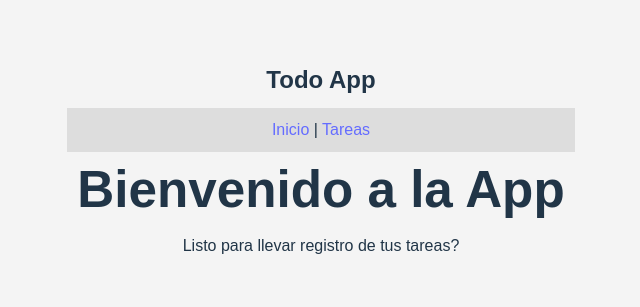
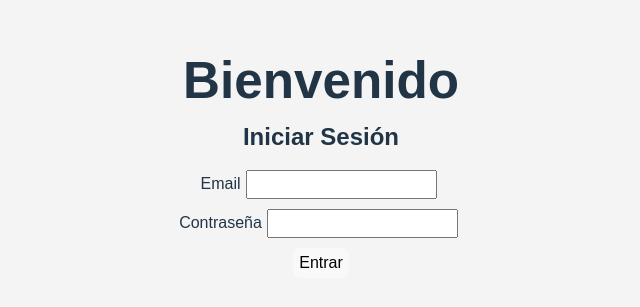
Before and after one commit to Emmanuelfwd/To-do-List-React-Emmanuel, a React (Vite) app: page / in a window 1280 px wide. Shown: the part 237-544 px from the top of the page, without its empty margins (319-959 px from the left). Built offline with nearby package versions, Linux system fonts and the light colour scheme.

Commit message:
login y registro añadidos

```diff
--- /dev/null
+++ b/src/Components/Login.jsx
@@ -0,0 +1,55 @@
+import React, { useState } from 'react'
+import { useNavigate } from 'react-router-dom'
+import { motion } from 'motion/react'
+
+function Login() {
+  const [email, setEmail] = useState('')
+  const [password, setPassword] = useState('')
+  const [error, setError] = useState('')
+  const navigate = useNavigate()
+
+  const handleLogin = (e) => {
+    e.preventDefault()
+
+    if (email === 'test@correo.com' && password === '123456') {
+      navigate('/home')
+    } else {
+      setError('Correo o contraseña incorrectos')
+    }
+  }
+
+  return (
+    <motion.div
+      className="login-container"
+      initial={{ opacity: 0, y: -40 }}
+      animate={{ opacity: 1, y: 0 }}
+      transition={{ duration: 0.5 }}
+    >
+      <h2>Iniciar Sesión</h2>
+      <form onSubmit={handleLogin}>
+        <div>
+          <label>Email</label>
+          <input
+            type="email"
+            value={email}
+            onChange={(e) => setEmail(e.target.value)}
+            required
+          />
+        </div>
+        <div>
+          <label>Contraseña</label>
+          <input
+            type="password"
+            value={password}
+            onChange={(e) => setPassword(e.target.value)}
+            required
+          />
+        </div>
+        {error && <p style={{ color: 'red' }}>{error}</p>}
+        <button type="submit">Entrar</button>
+      </form>
+    </motion.div>
+  )
+}
+
+export default Login
--- a/src/Components/Navbar.jsx
+++ b/src/Components/Navbar.jsx
@@ -1,15 +1,34 @@
 import React from 'react'
 import {Link} from 'react-router-dom'
+import { motion } from 'motion/react'
+
 
 function Navbar() {
+
   return (
-    <div>
-      <h2>Todo App</h2>
-      <nav>
+    <motion.div
+
+    className="navbar"
+      initial={{ y: -60, opacity: 0 }}
+      animate={{ y: 0, opacity: 1 }}
+      transition={{ duration: 0.6, ease: 'easeOut' }}>
+      <motion.h2
+      initial={{ x: -100, opacity: 0 }}
+      animate={{ x: 0, opacity: 1 }}
+      transition={{ duration: 0.6, ease: 'easeOut' }}
+      >
+          Todo App
+      </motion.h2>
+
+      <motion.nav
+      initial={{ x: 100, opacity: 0 }}
+      animate={{ x: 0, opacity: 1 }}
+      transition={{ duration: 0.6, ease: 'easeOut', delay: 0.2 }}
+      >
         <Link to="/">Inicio</Link> |
         <Link to="/Todo"> Tareas</Link>
-      </nav>
-    </div>
+      </motion.nav>
+    </motion.div>
   )
 }
 
--- /dev/null
+++ b/src/Components/Registro.jsx
@@ -0,0 +1,63 @@
+import React from 'react'
+import { motion } from 'motion/react'
+import { Link } from 'react-router-dom'
+
+function Registro() {
+  return (
+    <motion.div
+      className="registro-container"
+      initial={{ opacity: 0, y: 40 }}
+      animate={{ opacity: 1, y: 0 }}
+      transition={{ duration: 0.5, ease: 'easeOut' }}
+    >
+      <h2>Crear Cuenta</h2>
+      <form className="registro-form">
+        <motion.div
+          className="form-group"
+          initial={{ opacity: 0, x: 30 }}
+          animate={{ opacity: 1, x: 0 }}
+          transition={{ delay: 0.2, duration: 0.4 }}
+        >
+          <label htmlFor="name">Nombre completo</label>
+          <input id="name" type="text" placeholder="Juan Pérez" required />
+        </motion.div>
+
+        <motion.div
+          className="form-group"
+          initial={{ opacity: 0, x: 30 }}
+          animate={{ opacity: 1, x: 0 }}
+          transition={{ delay: 0.4, duration: 0.4 }}
+        >
+          <label htmlFor="email">Correo electrónico</label>
+          <input id="email" type="email" placeholder="tucorreo@ejemplo.com" required />
+        </motion.div>
+
+        <motion.div
+          className="form-group"
+          initial={{ opacity: 0, x: 30 }}
+          animate={{ opacity: 1, x: 0 }}
+          transition={{ delay: 0.6, duration: 0.4 }}
+        >
+          <label htmlFor="password">Contraseña</label>
+          <input id="password" type="password" placeholder="********" required />
+        </motion.div>
+
+        <motion.button
+          type="submit"
+          className="btn-registro"
+          whileHover={{ scale: 1.05 }}
+          whileTap={{ scale: 0.95 }}
+          transition={{ duration: 0.2 }}
+        >
+          Registrarse
+        </motion.button>
+      </form>
+
+      <p className="switch-link">
+        ¿Ya tienes cuenta? <Link to="/login">Inicia sesión</Link>
+      </p>
+    </motion.div>
+  )
+}
+
+export default Registro
--- a/src/Pages/Home.jsx
+++ b/src/Pages/Home.jsx
@@ -1,13 +1,25 @@
 import React from 'react'
 import Navbar from '../Components/Navbar'
+import {motion}  from "motion/react";
 
 
 function Home() {
   return (
     <div>
         <Navbar />
-        <h1>Bienvenido a la App</h1>
-        <p>Listo para llevar registro de tus tareas?</p>
+        <motion.h1
+        initial={{ y: -100, opacity: 0 }}
+        animate={{ y: 0, opacity: 1 }}
+        transition={{ type: 'spring', stiffness: 120, damping: 8 }}
+
+        >Bienvenido a la App</motion.h1>
+        <motion.p
+
+        initial={{ y: -100, opacity: 0 }}
+        animate={{ y: 0, opacity: 1 }}
+        transition={{ type: 'spring', stiffness: 120, damping: 8 }}
+
+        >Listo para llevar registro de tus tareas?</motion.p>
     </div>
   )
 }
--- /dev/null
+++ b/src/Pages/Inicio.jsx
@@ -0,0 +1,13 @@
+import React from 'react'
+import Login from '../Components/Login'
+
+function Inicio() {
+  return (
+    <div>
+    <h1>Bienvenido</h1>
+    <Login />
+    </div>
+  )
+}
+
+export default Inicio
--- a/src/Routes/Routing.jsx
+++ b/src/Routes/Routing.jsx
@@ -1,14 +1,18 @@
 import React from 'react'
-import {BrowserRouter as Router,Routes,Route} from 'react-router-dom'
+import { BrowserRouter as Router, Routes, Route } from 'react-router-dom'
+import Inicio from '../Pages/Inicio'
 import Home from '../Pages/Home'
 import Todo from '../Pages/Todo'
+import Registro from '../Components/Registro'
 
 function Routing() {
   return (
-     <Router>
+    <Router>
       <Routes>
-        <Route path='/' element={<Home />} />
-        <Route path='/Todo' element={<Todo />} />
+        <Route path="/" element={<Inicio />} />
+        <Route path="/home" element={<Home />} />
+        <Route path="/todo" element={<Todo />} />
+        <Route path="/registro" element={<Registro />} />
       </Routes>
     </Router>
   )
```
